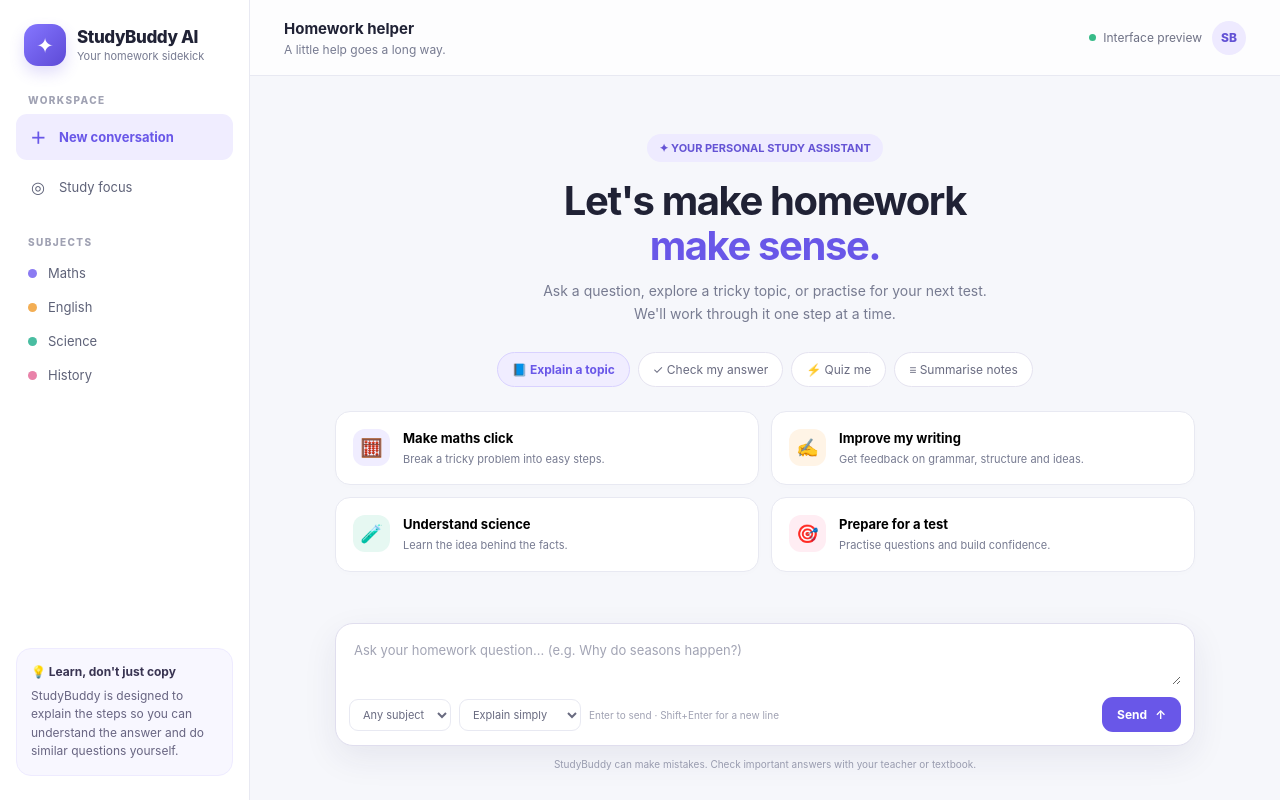
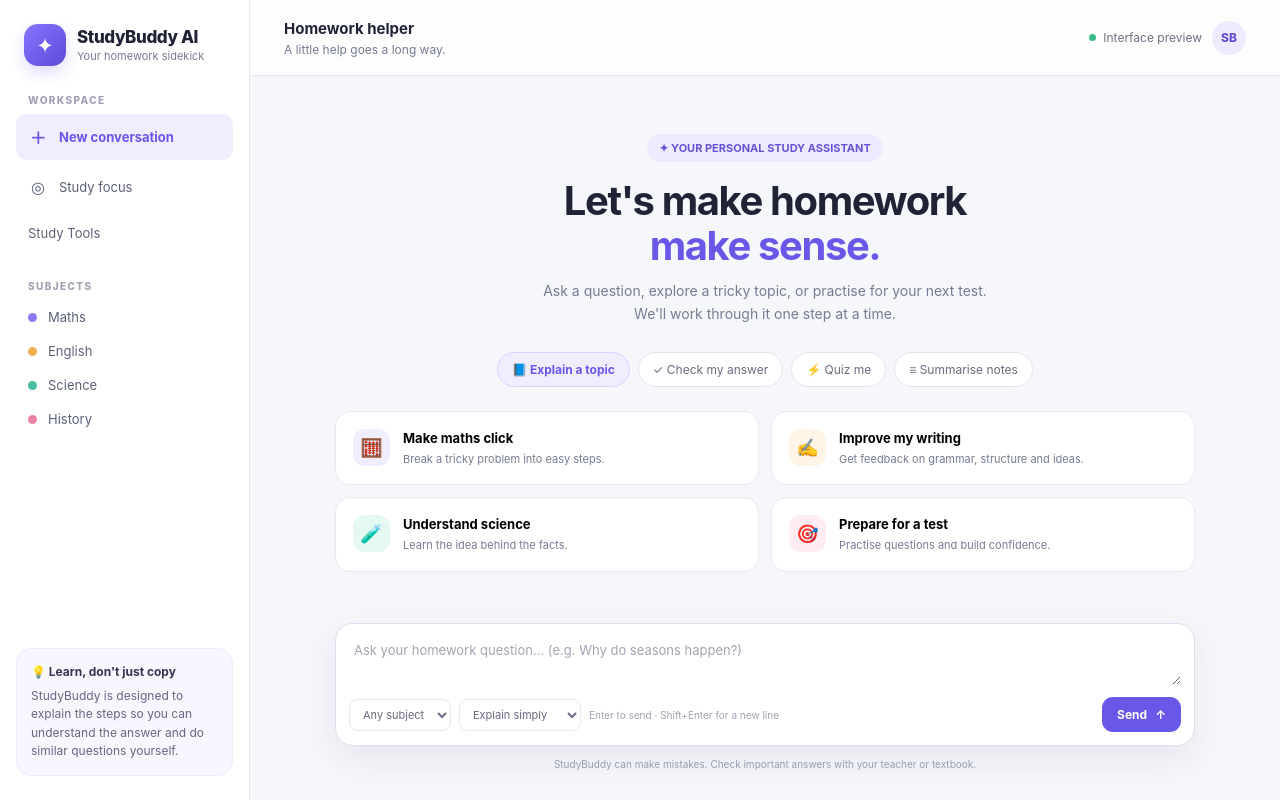
Before and after one commit to codeharbour2026/studybuddy, a plain HTML site: page index.html in a window 1280 px wide. Drawn offline with Linux system fonts and the light colour scheme.

Commit message:
Add Study Tools button to navigation

```diff
--- a/index.html
+++ b/index.html
@@ -152,6 +152,7 @@
         <nav class="nav">
           <button class="active" id="newChatBtn"><span class="nav-icon">＋</span> New conversation</button>
           <button id="focusBtn"><span class="nav-icon">◎</span> Study focus</button>
+          <button onclick="window.location.href='./tools.html'">Study Tools</button>
         </nav>
       </div>
       <div>
```
